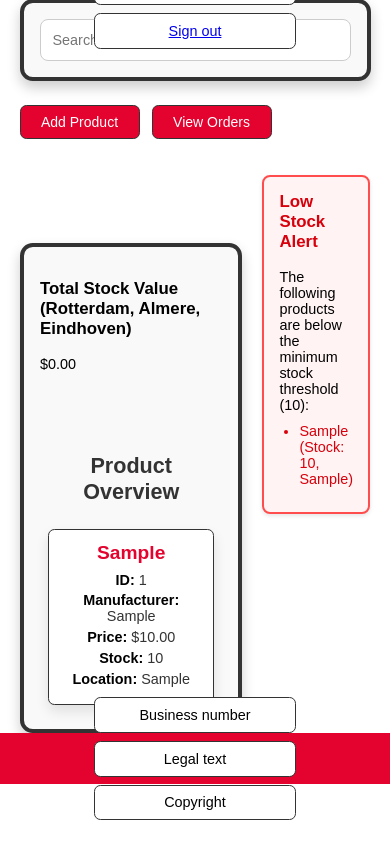
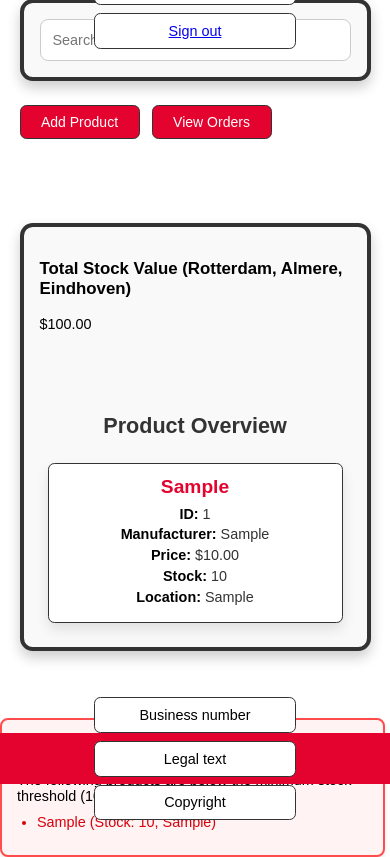
Before and after one commit to alexljn5/alexljn5s-fullstack-project, a PHP site: page /dashboard.php in a window 390 px wide. Shown: the part 60-917 px from the top of the page. Before the commit the page ends 880 px from the top, so only its background shows below. Run offline with PHP 8.4, Linux system fonts and the light colour scheme; the visitor is signed in with stand-in values (Sample User, id 1); tables that the repository leaves empty hold one stand-in row (values such as "Sample post"); data that the repository does not hold is empty.

Commit message:
finally
Refactored the positions of the elements (FINALLY WORKS!!) and also added a total stock value. maybe warning to add location as if the location aint assigned the tot. stock value doesnt go up which makes sense prolly need location

```diff
--- a/src/dashboard.php
+++ b/src/dashboard.php
@@ -102,13 +102,21 @@ if ($result->num_rows > 0) {
 }
 
 // Calculate total stock value for management
-$total_stock_value_sql = "SELECT SUM(p.amount_in_stock * lhp.sale_price) as total_value
-                         FROM products p
-                         LEFT JOIN location_has_products lhp ON p.productid = lhp.products_productid
-                         LEFT JOIN location l ON lhp.location_idlocation = l.idlocation
-                         WHERE l.city IN ('Rotterdam', 'Almere', 'Eindhoven')";
-$total_value_result = $conn->query($total_stock_value_sql);
-$total_stock_value = $total_value_result->fetch_assoc()['total_value'] ?? 0;
+//Rewrite this algo since it is wrong.
+// Calculate total stock value for management
+$total_stock_value_sql = "SELECT SUM(lhp.quantity * p.price) as total_value
+                         FROM location_has_products lhp
+                         INNER JOIN products p ON lhp.products_productid = p.productid
+                         INNER JOIN location l ON lhp.location_idlocation = l.idlocation";
+
+
+$total_stock_value = 0.00;
+if ($result_value = $conn->query($total_stock_value_sql)) {
+    if ($row_value = $result_value->fetch_assoc()) {
+        $total_stock_value = $row_value['total_value'] ?? 0.00;
+    }
+}
+
 
 $conn->close();
 ?>
@@ -156,8 +164,7 @@ $conn->close();
             </form>
         </div>
     </div>
-    <div class="dashboard-container" style="display: flex; gap: 20px; margin: 20px;">
-        <div class="input-container" style="flex: 1;">
+    <div class="input-container">
         <div class="stock-value" style="margin-bottom: 20px;">
             <h3>Total Stock Value (Rotterdam, Almere, Eindhoven)</h3>
             <p>$<?php echo number_format($total_stock_value, 2); ?></p>
@@ -171,12 +178,10 @@ $conn->close();
                             <h3><?php echo htmlspecialchars($product['type']); ?></h3>
                             <p><strong>ID:</strong> <?php echo htmlspecialchars($product['productid']); ?></p>
                             <p><strong>Manufacturer:</strong> <?php echo htmlspecialchars($product['manufacturer']); ?></p>
-                                <p><strong>Price:</strong>
-                                    $<?php echo htmlspecialchars($product['sale_price'] ?? $product['price']); ?></p>
-                                <p><strong>Stock:</strong> <?php echo htmlspecialchars($product['amount_in_stock'] ?? '0'); ?>
+                            <p><strong>Price:</strong> $<?php echo htmlspecialchars($product['price']); ?></p>
+                            <p><strong>Stock:</strong> <?php echo htmlspecialchars($product['amount_in_stock'] ?? '0'); ?></p>
+                            <p><strong>Location:</strong> <?php echo htmlspecialchars($product['city'] ?? 'Not assigned'); ?>
                             </p>
-                                <p><strong>Location:</strong>
-                                    <?php echo htmlspecialchars($product['city'] ?? 'Not assigned'); ?></p>
                         </div>
                     <?php endforeach; ?>
                 </div>
@@ -186,21 +191,18 @@ $conn->close();
         </div>
     </div>
     <?php if (!empty($low_stock_warnings)): ?>
-            <div class="sidebar" style="flex: 0 0 25%; max-width: 300px;">
-                <div class="warning-box"
-                    style="background-color: #fff3f3; border: 2px solid #ff4d4d; border-radius: 8px; padding: 15px; box-shadow: 0 2px 4px rgba(0,0,0,0.1);">
-                    <h3 style="margin-top: 0; color: #d8000c;">Low Stock Alert</h3>
-                    <p style="margin: 5px 0;">The following products are below the minimum stock threshold
-                        (<?php echo $min_stock_threshold; ?>):</p>
-                    <ul style="margin: 10px 0; padding-left: 20px;">
+        <div class="sidebar">
+            <div class="warning-box">
+                <h3>Low Stock Alert</h3>
+                <p>The following products are below the minimum stock threshold (<?php echo $min_stock_threshold; ?>):</p>
+                <ul>
                     <?php foreach ($low_stock_warnings as $warning): ?>
-                            <li style="color: #d8000c;"><?php echo htmlspecialchars($warning); ?></li>
+                        <li><?php echo htmlspecialchars($warning); ?></li>
                     <?php endforeach; ?>
                 </ul>
             </div>
         </div>
     <?php endif; ?>
-    </div>
     <?php include 'php/footer.php'; ?>
 </body>
 
--- a/src/styles.css
+++ b/src/styles.css
@@ -127,13 +127,9 @@ footer {
 
 .input-container {
     display: flex;
-    /* use flexbox instead of grid */
     flex-direction: column;
-    /* stack children vertically */
     justify-content: flex-start;
-    /* align from the top */
     align-items: center;
-    /* center horizontally */
     margin-top: 7vh;
     margin-bottom: 7vh;
     border: 0.3rem solid #333;
@@ -147,7 +143,6 @@ footer {
     min-height: 20vh;
     max-height: 80vh;
     overflow-y: auto;
-    /* scrollable */
     gap: 1rem;
     box-sizing: border-box;
 }
@@ -379,6 +374,51 @@ footer {
     outline: 0.2rem solid #e3032e;
 }
 
+.dashboard-container {
+    display: flex;
+    justify-content: center;
+    gap: 20px;
+    margin: 20px;
+}
+
+.main-content {
+    flex: 0 0 auto;
+}
+
+.sidebar {
+    position: absolute;
+    right: 20px;
+    top: 7vh;
+    width: 300px;
+}
+
+.warning-box {
+    width: 100%;
+    background-color: #fff3f3;
+    border: 2px solid #ff4d4d;
+    border-radius: 8px;
+    padding: 15px;
+    box-shadow: 0 2px 4px rgba(0, 0, 0, 0.1);
+}
+
+.warning-box h3 {
+    margin-top: 0;
+    color: #d8000c;
+}
+
+.warning-box p {
+    margin: 5px 0;
+}
+
+.warning-box ul {
+    margin: 10px 0;
+    padding-left: 20px;
+}
+
+.warning-box li {
+    color: #d8000c;
+}
+
 @media screen and (max-width: 1024px) {
 
     .input-container,
@@ -416,6 +456,19 @@ footer {
     .input-container {
         max-height: 75vh;
         padding: 0.75rem;
+    }
+
+    .dashboard-container {
+        flex-direction: column;
+        align-items: center;
+    }
+
+    .sidebar {
+        position: relative;
+        top: auto;
+        right: auto;
+        width: 100%;
+        max-width: 60vw;
     }
 }
 
@@ -485,6 +538,19 @@ footer {
         max-height: 70vh;
         padding: 1rem;
     }
+
+    .dashboard-container {
+        flex-direction: column;
+        align-items: center;
+    }
+
+    .sidebar {
+        position: relative;
+        top: auto;
+        right: auto;
+        width: 100%;
+        max-width: 70vw;
+    }
 }
 
 @media screen and (max-width: 600px) {
@@ -543,6 +609,19 @@ footer {
         padding: 0.75rem;
         font-size: 1rem;
     }
+
+    .dashboard-container {
+        flex-direction: column;
+        align-items: center;
+    }
+
+    .sidebar {
+        position: relative;
+        top: auto;
+        right: auto;
+        width: 100%;
+        max-width: 90vw;
+    }
 }
 
 @media screen and (max-width: 480px) {
@@ -585,4 +664,17 @@ footer {
         padding: 0.75rem;
         font-size: 0.9rem;
     }
+
+    .dashboard-container {
+        flex-direction: column;
+        align-items: center;
+    }
+
+    .sidebar {
+        position: relative;
+        top: auto;
+        right: auto;
+        width: 100%;
+        max-width: 90vw;
+    }
 }
```
Lines whose indentation alone changed are shown as unchanged.
